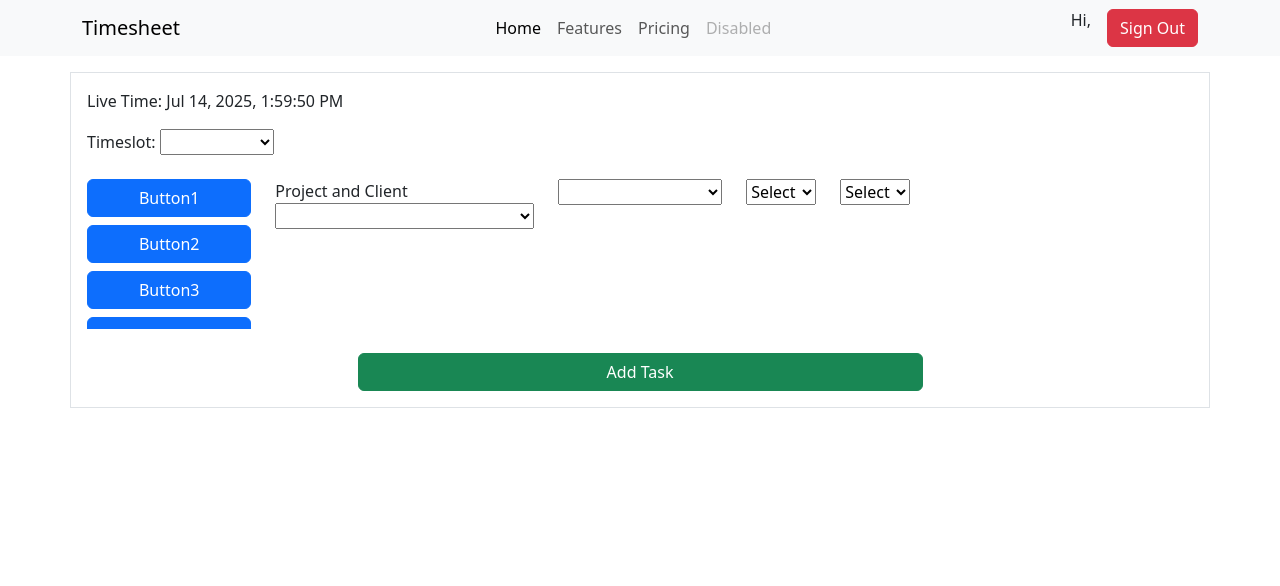
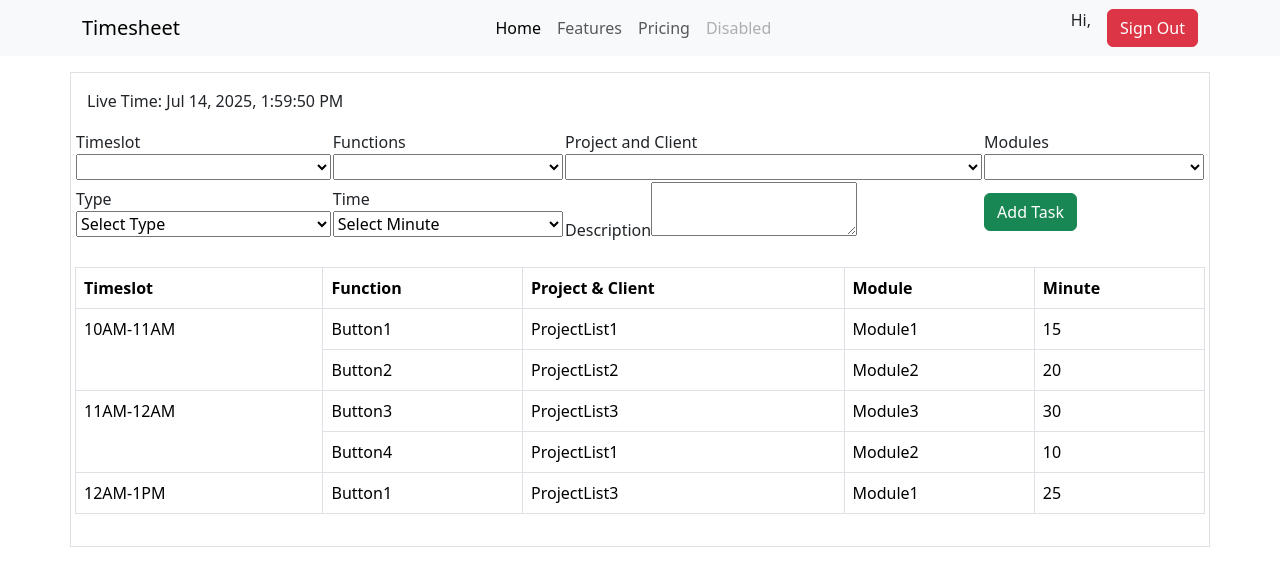
Before and after one commit to charlie2307/TimesheetApp, an Angular app: page / in a window 1280 px wide. Shown: the top 586 px of the page. Built offline with nearby package versions, Linux system fonts and the light colour scheme.

Commit message:
form in table form

```diff
--- a/src/app/employee/emp-dashboard/emp-dashboard.component.html
+++ b/src/app/employee/emp-dashboard/emp-dashboard.component.html
@@ -4,77 +4,101 @@
         <p>Live Time: {{ currentDateTime | date: 'medium' }}</p>
     </div>
 
-    <div class="row d-flex">
-        <div class="col-3">
-            Timeslot:
-            <select id formControlName="timeslot">
+    <div class="row">
+        <table>
+            <tr>
+                <td>
+                    <label for="timeslot">Timeslot</label>
+                    <select id="timeslot" class="w-100 mh-3"
+                        formControlName="timeslot">
                         <option value="10AM-11AM">10AM-11AM</option>
                         <option value="11AM-12AM">11AM-12AM</option>
                         <option value="12AM-1PM">12AM-1PM</option>
                     </select>
-        </div>
-    </div>
-
-    <div class="row mt-4">
-        <div class="col-2" style="height: 150px; overflow-y: auto;">
-            <nav class="nav flex-column">
-                <button class="btn btn-primary mb-2" type="button"
-                    (click)="onButtonClick('Button1')">Button1</button>
-                <button class="btn btn-primary mb-2" type="button"
-                    (click)="onButtonClick('Button2')">Button2</button>
-                <button class="btn btn-primary mb-2" type="button"
-                    (click)="onButtonClick('Button3')">Button3</button>
-                <button class="btn btn-primary" type="button"
-                    (click)="onButtonClick('Button4')">Button4</button>
-            </nav>
-        </div>
-
-        <div class="col-3">
+                </td>
+                <td>
+                    <label for>Functions</label>
+                    <select class="w-100" formControlName="projectAndClient">
+                        <option value="ProjectList1">Button1</option>
+                        <option value="ProjectList2">Button2</option>
+                        <option value="ProjectList3">Button3</option>
+                    </select>
+                </td>
+                <td>
                     <label for>Project and Client</label>
                     <select class="w-100" formControlName="projectAndClient">
                         <option value="ProjectList1">ProjectList1</option>
                         <option value="ProjectList2">ProjectList2</option>
                         <option value="ProjectList3">ProjectList3</option>
                     </select>
-        </div>
-
-        <div class="col-2">
+                </td>
+                <td>
+                    <label for>Modules</label>
                     <select class="w-100" formControlName="module">
                         <option value="Module1">Module1</option>
                         <option value="Module2">Module2</option>
                         <option value="Module3">Module3</option>
                     </select>
-        </div>
-
-        <div class="col-1">
+                </td>
+            </tr>
+            <tr>
+                <td>
+                    <label for>Type</label>
                     <select class="w-100" formControlName="type">
                         <option value disabled>Select Type</option>
                         <option value="Full">Full</option>
                         <option value="Split">Split</option>
                     </select>
-        </div>
-
-        <div class="col-1">
+                </td>
+                <td>
+                    <label for>Time</label>
                     <select class="w-100" formControlName="minute">
                         <option value disabled>Select Minute</option>
                         <option *ngFor="let min of minutes" [value]="min">{{ min
                             }}</option>
                     </select>
-        </div>
-
-    </div>
-
-    <div class="row mt-4 justify-content-center">
+                </td>
+                <td>
+                    <label for>Description</label>
+                    <textarea name id></textarea>
+                </td>
+                <td>
                     <button
-            class="btn btn-success w-50"
+                        class="btn btn-success"
                         type="submit"
                         (click)="onSubmit()"
                         [disabled]="timesheetForm.invalid">
                         Add Task
                     </button>
+                </td>
+            </tr>
+        </table>
+    </div>
+
+    <div class="row">
+        <table class="table table-bordered mt-4">
+            <thead>
+                <tr>
+                    <th>Timeslot</th>
+                    <th>Function</th>
+                    <th>Project & Client</th>
+                    <th>Module</th>
+                    <th>Minute</th>
+                </tr>
+            </thead>
+            <tbody>
+                <ng-container *ngFor="let group of groupedTimesheet">
+                    <tr *ngFor="let entry of group.entries; let i = index">
+                        <td *ngIf="i === 0"
+                            [attr.rowspan]="group.entries.length">{{
+                            group.timeslot }}</td>
+                        <td>{{ entry.function }}</td>
+                        <td>{{ entry.projectAndClient }}</td>
+                        <td>{{ entry.module }}</td>
+                        <td>{{ entry.minute }}</td>
+                    </tr>
+                </ng-container>
+            </tbody>
+        </table>
     </div>
 </div>
-
-<div class="container">
-
-</div>
--- a/src/app/employee/emp-dashboard/emp-dashboard.component.ts
+++ b/src/app/employee/emp-dashboard/emp-dashboard.component.ts
@@ -19,7 +19,30 @@ export class EmpDashboardComponent implements OnInit {
   isActiveBtn: boolean=false;
   selectedFunc: string='';
 
-  constructor(private fb: FormBuilder){}
+  employeeTimesheet = [
+    { timeslot: '10AM-11AM', function: 'Button1', projectAndClient: 'ProjectList1', module: 'Module1', minute: 15 },
+    { timeslot: '10AM-11AM', function: 'Button2', projectAndClient: 'ProjectList2', module: 'Module2', minute: 20 },
+    { timeslot: '11AM-12AM', function: 'Button3', projectAndClient: 'ProjectList3', module: 'Module3', minute: 30 },
+    { timeslot: '11AM-12AM', function: 'Button4', projectAndClient: 'ProjectList1', module: 'Module2', minute: 10 },
+    { timeslot: '12AM-1PM', function: 'Button1', projectAndClient: 'ProjectList3', module: 'Module1', minute: 25 }
+  ];
+
+  groupedTimesheet: { timeslot: string, entries: any[] }[] = [];
+
+  constructor(private fb: FormBuilder){
+    const map = new Map<string, any[]>();
+    this.employeeTimesheet.forEach(entry => {
+      if (!map.has(entry.timeslot)) {
+        map.set(entry.timeslot, []);
+      }
+      map.get(entry.timeslot)?.push(entry);
+    });
+
+    this.groupedTimesheet = Array.from(map.entries()).map(([timeslot, entries]) => ({
+      timeslot,
+      entries
+    }));
+  }
 
   ngOnInit() {
     this.currentDateTime = new Date();
```
Lines whose indentation alone changed are shown as unchanged.
